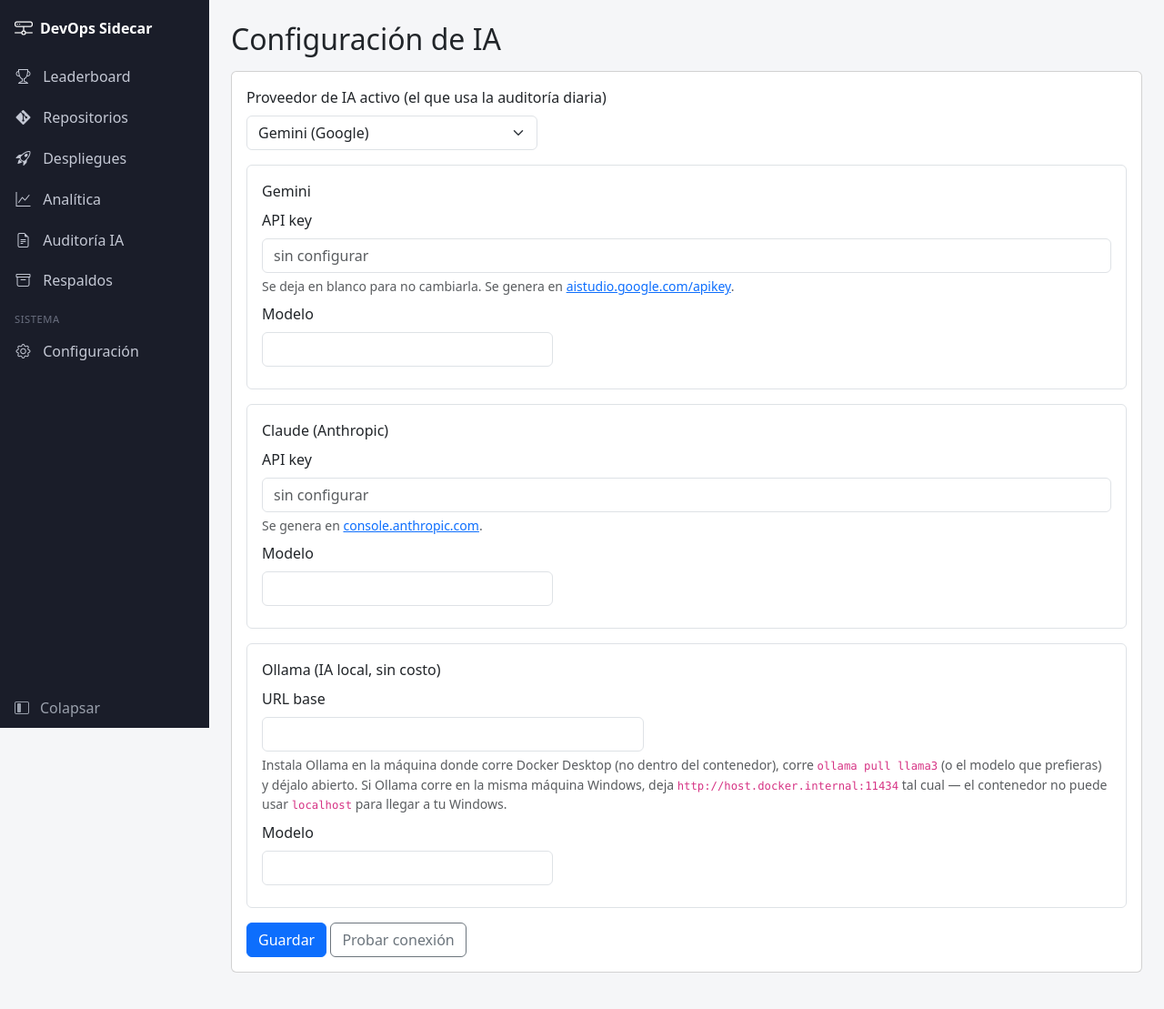
After one commit to nucaz/manager-notification-tracking-agent, a FastAPI app: template devops-sidecar/app/templates/settings.html in a window 1280 px wide. The commit adds this page. Shown: the whole page at 91% size. Run offline with FastAPI, Linux system fonts and the light colour scheme; the template is opened without the code that fills it, so the values that code supplies are empty; parts of the project's set-up code (start-up, migrations or seed data) failed here and were passed over.

Commit message:
DevOps Sidecar: barra lateral colapsable y configuracion grafica del proveedor de IA
- Reemplaza el navbar superior por una barra lateral (colapsable, con
  soporte movil y estado recordado en localStorage), agregando accesos
  a Analitica y Configuracion.
- Nueva pantalla de Configuracion para elegir el proveedor de IA
  (Gemini/Claude/Ollama) y sus credenciales/modelo sin editar el .env
  ni reiniciar el contenedor: los valores se guardan en la tabla
  app_settings (settings_store.py) y sobreescriben los defaults de
  config.py al arrancar y al guardar.

Co-Authored-By: Claude Sonnet 5 <noreply@anthropic.com>

```diff
--- a/devops-sidecar/app/templates/base.html
+++ b/devops-sidecar/app/templates/base.html
@@ -6,28 +6,140 @@
   <title>{% block title %}DevOps Sidecar{% endblock %} — DevOps Sidecar</title>
   <link rel="stylesheet" href="https://cdn.jsdelivr.net/npm/bootstrap@5.3.3/dist/css/bootstrap.min.css">
   <link rel="stylesheet" href="https://cdn.jsdelivr.net/npm/bootstrap-icons@1.11.3/font/bootstrap-icons.css">
+  <style>
+    :root { --sidebar-w: 230px; --sidebar-w-collapsed: 64px; }
+    body { background: #f5f6f8; }
+    .sidebar {
+      position: fixed; top: 0; left: 0; bottom: 0; width: var(--sidebar-w);
+      background: #1a1d29; color: #fff; overflow-y: auto; overflow-x: hidden;
+      transition: width .15s ease; z-index: 1030; display: flex; flex-direction: column;
+    }
+    .sidebar.collapsed { width: var(--sidebar-w-collapsed); }
+    .sidebar-brand {
+      display: flex; align-items: center; gap: .5rem; padding: 1rem;
+      color: #fff; text-decoration: none; font-weight: 600; white-space: nowrap;
+    }
+    .sidebar-toggle {
+      display: flex; align-items: center; gap: .75rem; background: transparent; border: 0;
+      color: #9aa0ac; padding: .6rem 1rem; text-align: left; width: 100%; white-space: nowrap;
+    }
+    .sidebar-toggle:hover { color: #fff; }
+    .sidebar-nav { list-style: none; margin: 0; padding: 0; flex: 1; }
+    .sidebar-nav .nav-link {
+      display: flex; align-items: center; gap: .75rem; padding: .65rem 1rem;
+      color: #c4c8d4; white-space: nowrap;
+    }
+    .sidebar-nav .nav-link:hover { background: #262a3a; color: #fff; }
+    .sidebar-nav .nav-link.active { background: #2d5be3; color: #fff; }
+    .sidebar-nav .nav-link i { width: 1.2rem; text-align: center; flex-shrink: 0; }
+    .sidebar-section {
+      padding: .75rem 1rem .25rem; font-size: .7rem; text-transform: uppercase;
+      letter-spacing: .05em; color: #6b7080; white-space: nowrap;
+    }
+    .sidebar.collapsed .sidebar-brand span,
+    .sidebar.collapsed .sidebar-nav .nav-link span,
+    .sidebar.collapsed .sidebar-toggle span,
+    .sidebar.collapsed .sidebar-section { display: none; }
+    .main-content { margin-left: var(--sidebar-w); transition: margin-left .15s ease; padding: 1.5rem; }
+    .stat-card-link { transition: box-shadow .15s ease, transform .15s ease; cursor: pointer; }
+    .stat-card-link:hover { box-shadow: 0 .25rem .75rem rgba(0,0,0,.1); transform: translateY(-2px); }
+    .sidebar.collapsed ~ .main-content { margin-left: var(--sidebar-w-collapsed); }
+    @media (max-width: 768px) {
+      .sidebar { width: var(--sidebar-w-collapsed); }
+      .sidebar.mobile-open { width: var(--sidebar-w); }
+      .sidebar.mobile-open .sidebar-brand span,
+      .sidebar.mobile-open .sidebar-nav .nav-link span,
+      .sidebar.mobile-open .sidebar-toggle span,
+      .sidebar.mobile-open .sidebar-section { display: inline; }
+      .main-content { margin-left: var(--sidebar-w-collapsed); }
+    }
+  </style>
 </head>
 <body>
-<nav class="navbar navbar-expand-lg navbar-dark bg-dark mb-4">
-  <div class="container-fluid">
-    <a class="navbar-brand" href="/"><i class="bi bi-hdd-network"></i> DevOps Sidecar</a>
-    <button class="navbar-toggler" type="button" data-bs-toggle="collapse" data-bs-target="#navMain">
-      <span class="navbar-toggler-icon"></span>
-    </button>
-    <div class="collapse navbar-collapse" id="navMain">
-      <ul class="navbar-nav me-auto">
-        <li class="nav-item"><a class="nav-link" href="/">Leaderboard</a></li>
-        <li class="nav-item"><a class="nav-link" href="/repos">Repositorios</a></li>
-        <li class="nav-item"><a class="nav-link" href="/deployments">Despliegues</a></li>
-        <li class="nav-item"><a class="nav-link" href="/reportes">Auditoría IA</a></li>
-        <li class="nav-item"><a class="nav-link" href="/backups">Respaldos</a></li>
-      </ul>
-    </div>
-  </div>
+<nav class="sidebar" id="sidebar">
+  <a href="/" class="sidebar-brand"><i class="bi bi-hdd-network fs-5"></i> <span>DevOps Sidecar</span></a>
+  <ul class="sidebar-nav">
+    <li><a class="nav-link {{ 'active' if request.url.path == '/' else '' }}" href="/"><i class="bi bi-trophy"></i> <span>Leaderboard</span></a></li>
+    <li><a class="nav-link {{ 'active' if request.url.path.startswith('/repos') else '' }}" href="/repos"><i class="bi bi-git"></i> <span>Repositorios</span></a></li>
+    <li><a class="nav-link {{ 'active' if request.url.path == '/deployments' else '' }}" href="/deployments"><i class="bi bi-rocket-takeoff"></i> <span>Despliegues</span></a></li>
+    <li><a class="nav-link {{ 'active' if request.url.path == '/analitica' else '' }}" href="/analitica"><i class="bi bi-graph-up"></i> <span>Analítica</span></a></li>
+    <li><a class="nav-link {{ 'active' if request.url.path.startswith('/reportes') else '' }}" href="/reportes"><i class="bi bi-file-earmark-text"></i> <span>Auditoría IA</span></a></li>
+    <li><a class="nav-link {{ 'active' if request.url.path == '/backups' else '' }}" href="/backups"><i class="bi bi-archive"></i> <span>Respaldos</span></a></li>
+    <li class="sidebar-section">Sistema</li>
+    <li><a class="nav-link {{ 'active' if request.url.path == '/configuracion' else '' }}" href="/configuracion"><i class="bi bi-gear"></i> <span>Configuración</span></a></li>
+  </ul>
+  <button class="sidebar-toggle" id="sidebarToggle" title="Colapsar/expandir menú">
+    <i class="bi bi-layout-sidebar-inset"></i> <span>Colapsar</span>
+  </button>
 </nav>
-<div class="container-fluid px-4 pb-5">
+<div class="main-content" id="mainContent">
   {% block content %}{% endblock %}
 </div>
 <script src="https://cdn.jsdelivr.net/npm/bootstrap@5.3.3/dist/js/bootstrap.bundle.min.js"></script>
+<script>
+(function () {
+  const sidebar = document.getElementById('sidebar');
+  const toggle = document.getElementById('sidebarToggle');
+  let collapsed = false;
+  try { collapsed = localStorage.getItem('sidebarCollapsed') === '1'; } catch (e) {}
+  if (collapsed) sidebar.classList.add('collapsed');
+  toggle.addEventListener('click', () => {
+    if (window.innerWidth <= 768) {
+      sidebar.classList.toggle('mobile-open');
+      return;
+    }
+    sidebar.classList.toggle('collapsed');
+    try { localStorage.setItem('sidebarCollapsed', sidebar.classList.contains('collapsed') ? '1' : '0'); } catch (e) {}
+  });
+})();
+</script>
+<script>
+// Widget generico "Preguntar a la IA sobre esta pantalla" - cualquier
+// pagina puede agregar un <div class="asistente-widget" data-contexto="...">
+// (ver app/routers/asistente.py para los contextos validos) y funciona
+// sin JS adicional por pagina.
+document.querySelectorAll('.asistente-widget').forEach((widget) => {
+  const btn = widget.querySelector('.asistente-btn');
+  const input = widget.querySelector('.asistente-pregunta');
+  const resp = widget.querySelector('.asistente-resp');
+  if (!btn || !input || !resp) return;
+  const contexto = widget.dataset.contexto;
+  const repoId = widget.dataset.repoId ? parseInt(widget.dataset.repoId, 10) : null;
+
+  async function preguntar() {
+    const pregunta = input.value.trim();
+    if (!pregunta) return;
+    btn.disabled = true;
+    resp.className = 'asistente-resp mt-2 small text-muted';
+    resp.textContent = 'Pensando…';
+    const payload = { contexto, pregunta, repo_id: repoId };
+    if (contexto === 'leaderboard') {
+      payload.period = new URLSearchParams(location.search).get('period') || 'week';
+    }
+    try {
+      const res = await fetch('/api/asistente', {
+        method: 'POST',
+        headers: { 'Content-Type': 'application/json' },
+        body: JSON.stringify(payload),
+      });
+      const data = await res.json().catch(() => ({}));
+      if (res.ok) {
+        resp.className = 'asistente-resp mt-2 small';
+        resp.textContent = data.respuesta;
+      } else {
+        resp.className = 'asistente-resp mt-2 small text-danger';
+        resp.textContent = data.detail || 'No se pudo consultar la IA.';
+      }
+    } catch (e) {
+      resp.className = 'asistente-resp mt-2 small text-danger';
+      resp.textContent = 'Error de red consultando la IA.';
+    } finally {
+      btn.disabled = false;
+    }
+  }
+  btn.addEventListener('click', preguntar);
+  input.addEventListener('keydown', (e) => { if (e.key === 'Enter') preguntar(); });
+});
+</script>
 </body>
 </html>
--- /dev/null
+++ b/devops-sidecar/app/templates/settings.html
@@ -0,0 +1,98 @@
+{% extends "base.html" %}
+{% block title %}Configuración{% endblock %}
+{% block content %}
+<h2 class="mb-3">Configuración de IA</h2>
+{% if saved %}<div class="alert alert-success">Guardado. Los cambios ya están activos, sin reiniciar el contenedor.</div>{% endif %}
+
+<div class="card p-3 mb-3">
+  <form id="settingsForm" method="post" action="/configuracion">
+    <div class="mb-3">
+      <label class="form-label">Proveedor de IA activo (el que usa la auditoría diaria)</label>
+      <select name="ai_provider" class="form-select" style="max-width: 320px;">
+        <option value="gemini" {{ 'selected' if settings.ai_provider == 'gemini' else '' }}>Gemini (Google)</option>
+        <option value="claude" {{ 'selected' if settings.ai_provider == 'claude' else '' }}>Claude (Anthropic)</option>
+        <option value="ollama" {{ 'selected' if settings.ai_provider == 'ollama' else '' }}>Ollama (local, sin costo)</option>
+      </select>
+    </div>
+
+    <fieldset class="border rounded p-3 mb-3">
+      <legend class="fs-6">Gemini</legend>
+      <div class="mb-2">
+        <label class="form-label">API key</label>
+        <input type="password" name="gemini_api_key" class="form-control" placeholder="{{ gemini_key_masked or 'sin configurar' }}" autocomplete="off">
+        <div class="form-text">Se deja en blanco para no cambiarla. Se genera en <a href="https://aistudio.google.com/apikey" target="_blank" rel="noopener">aistudio.google.com/apikey</a>.</div>
+      </div>
+      <div class="mb-2">
+        <label class="form-label">Modelo</label>
+        <input type="text" name="gemini_model" class="form-control" value="{{ settings.gemini_model }}" style="max-width: 320px;">
+      </div>
+    </fieldset>
+
+    <fieldset class="border rounded p-3 mb-3">
+      <legend class="fs-6">Claude (Anthropic)</legend>
+      <div class="mb-2">
+        <label class="form-label">API key</label>
+        <input type="password" name="anthropic_api_key" class="form-control" placeholder="{{ anthropic_key_masked or 'sin configurar' }}" autocomplete="off">
+        <div class="form-text">Se genera en <a href="https://console.anthropic.com" target="_blank" rel="noopener">console.anthropic.com</a>.</div>
+      </div>
+      <div class="mb-2">
+        <label class="form-label">Modelo</label>
+        <input type="text" name="anthropic_model" class="form-control" value="{{ settings.anthropic_model }}" style="max-width: 320px;">
+      </div>
+    </fieldset>
+
+    <fieldset class="border rounded p-3 mb-3">
+      <legend class="fs-6">Ollama (IA local, sin costo)</legend>
+      <div class="mb-2">
+        <label class="form-label">URL base</label>
+        <input type="text" name="ollama_base_url" class="form-control" value="{{ settings.ollama_base_url }}" style="max-width: 420px;">
+        <div class="form-text">
+          Instala Ollama en la máquina donde corre Docker Desktop (no dentro del contenedor), corre
+          <code>ollama pull llama3</code> (o el modelo que prefieras) y déjalo abierto. Si Ollama corre en
+          la misma máquina Windows, deja <code>http://host.docker.internal:11434</code> tal cual —
+          el contenedor no puede usar <code>localhost</code> para llegar a tu Windows.
+        </div>
+      </div>
+      <div class="mb-2">
+        <label class="form-label">Modelo</label>
+        <input type="text" name="ollama_model" class="form-control" value="{{ settings.ollama_model }}" style="max-width: 320px;">
+      </div>
+    </fieldset>
+
+    <button type="submit" class="btn btn-primary">Guardar</button>
+    <button type="button" id="btnTest" class="btn btn-outline-secondary">Probar conexión</button>
+    <span id="testResult" class="ms-2"></span>
+  </form>
+</div>
+
+<script>
+document.getElementById('btnTest').addEventListener('click', async () => {
+  const form = document.getElementById('settingsForm');
+  const resultEl = document.getElementById('testResult');
+  resultEl.textContent = 'Probando…';
+  resultEl.className = 'ms-2 text-muted';
+  const payload = {
+    provider: form.ai_provider.value,
+    gemini_api_key: form.gemini_api_key.value || null,
+    gemini_model: form.gemini_model.value || null,
+    anthropic_api_key: form.anthropic_api_key.value || null,
+    anthropic_model: form.anthropic_model.value || null,
+    ollama_base_url: form.ollama_base_url.value || null,
+    ollama_model: form.ollama_model.value || null,
+  };
+  try {
+    const res = await fetch('/api/settings/test', {
+      method: 'POST',
+      headers: { 'Content-Type': 'application/json' },
+      body: JSON.stringify(payload),
+    });
+    const data = await res.json();
+    resultEl.textContent = data.message;
+    resultEl.className = 'ms-2 ' + (data.ok ? 'text-success' : 'text-danger');
+  } catch (e) {
+    resultEl.textContent = 'Error de red probando la conexión.';
+    resultEl.className = 'ms-2 text-danger';
+  }
+});
+</script>
+{% endblock %}
```
Also changed, not shown: devops-sidecar/app/routers/settings.py (added, +63 -0 lines), devops-sidecar/app/services/ai_client.py (+62 -0 lines), devops-sidecar/app/services/settings_store.py (added, +39 -0 lines), 1 other file.
